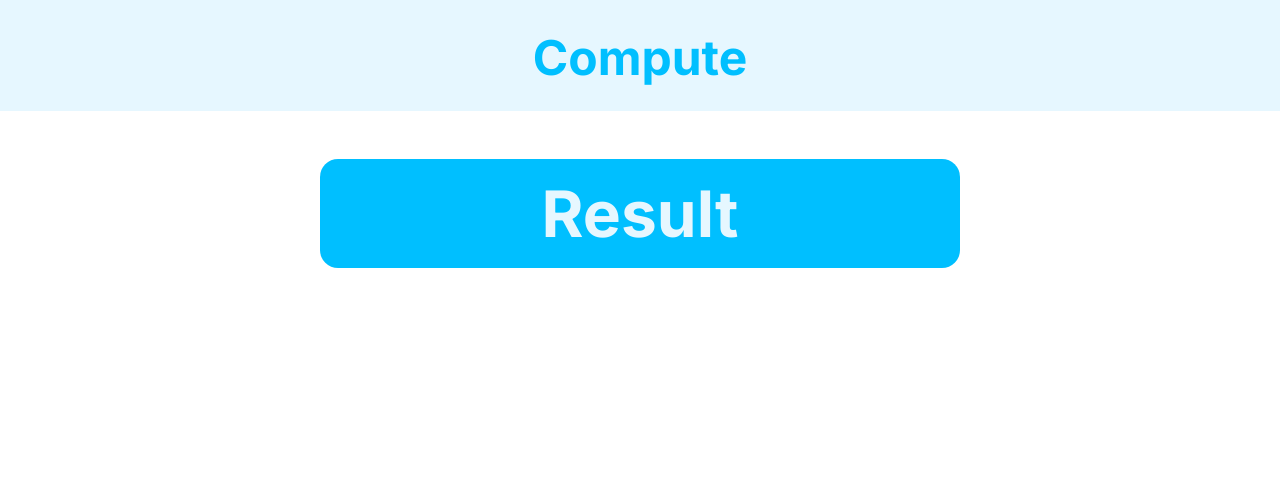
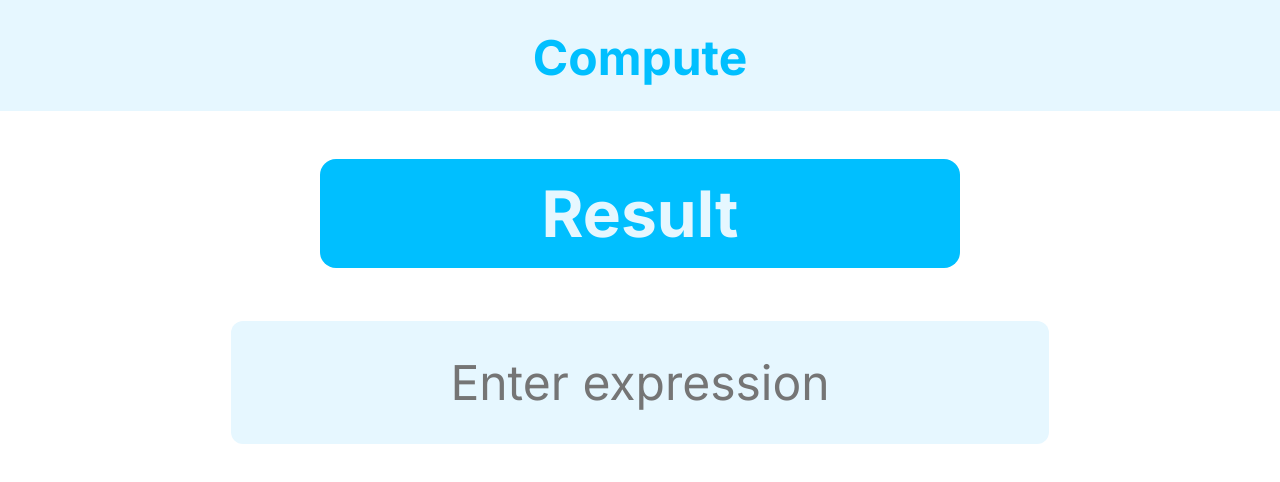
Before and after one commit to csm-18/compute, a plain HTML site: page index.html in a window 1280 px wide. Drawn offline with Linux system fonts and the light colour scheme.

Commit message:
input box

```diff
--- a/index.html
+++ b/index.html
@@ -14,5 +14,6 @@
     <div class="result-container">
         <h2>Result</h2>
     </div>
+    <input type="text" placeholder="Enter expression">
 </body>
 </html>
--- a/style.css
+++ b/style.css
@@ -37,7 +37,15 @@ h2{
     margin-top: 3rem;
     padding: 1rem 4rem;
     min-width: 32rem;
-    border-radius: 18px;
+    border-radius: 16px;
     background:#00bfff;
     color: #e6f7ff;
 }
+
+input{
+    border: 0;
+    background: #e6f7ff;
+    font-size: 3rem;
+    padding: 2rem 4rem;
+    border-radius: 12px;
+}
```
